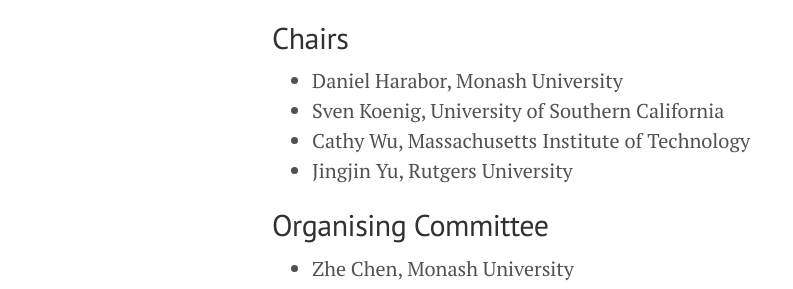
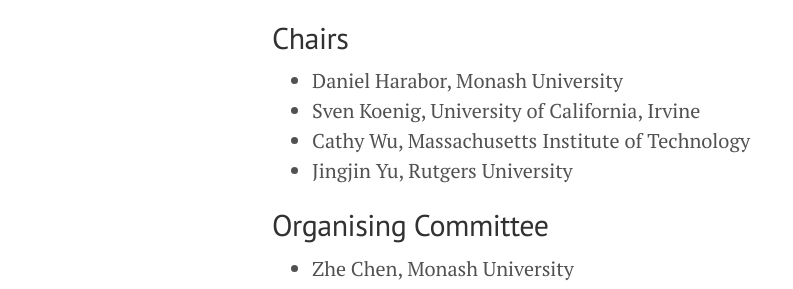
Before and after one commit to MAPF-Competition/2026expo, a Jekyll site: the page built from organisers.md, in a window 1280 px wide. Shown: the part 215-504 px from the top of the page, without its empty margins (8-801 px from the left). Built offline with Jekyll 4.4.1, drawn with Linux system fonts in a browser that asks for light colours.

Commit message:
Update Sven affiliation and sidebar layout

```diff
--- a/_config.yml
+++ b/_config.yml
@@ -24,5 +24,5 @@ plugins:
   # - another-jekyll-plugin
 
 # Custom vars
-version:             1.0.0
+version:             1.0.1
 google_analytics_id: #UA-XXXX-Y
--- a/_layouts/default.html
+++ b/_layouts/default.html
@@ -3,7 +3,7 @@
 
   {% include head.html %}
 
-  <body>
+  <body class="sidebar-overlay">
 
     {% include sidebar.html %}
 
--- a/organisers.md
+++ b/organisers.md
@@ -5,7 +5,7 @@ title: Organisers
 
 ## Chairs
 - Daniel Harabor, Monash University
-- Sven Koenig, University of Southern California
+- Sven Koenig, University of California, Irvine
 - Cathy Wu, Massachusetts Institute of Technology
 - Jingjin Yu, Rutgers University
 
```
Also changed, not shown: 8 other files.
